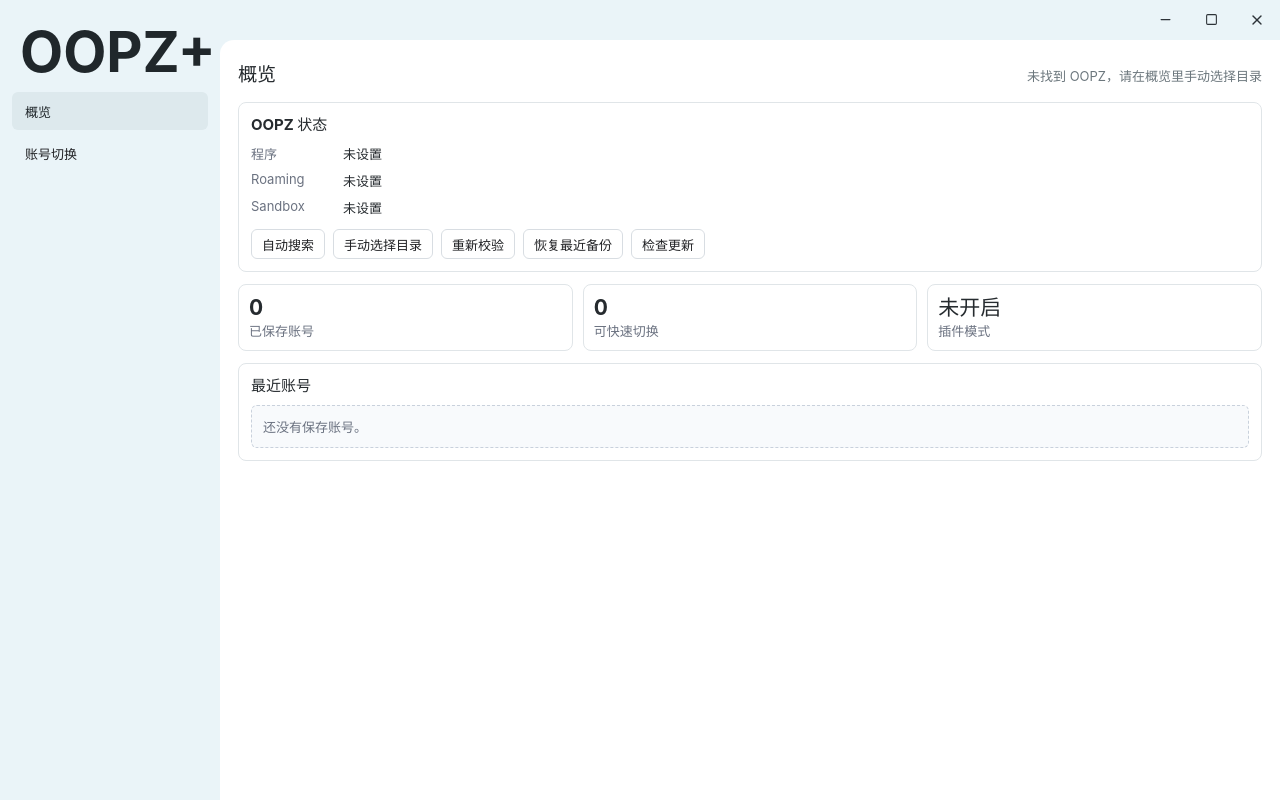
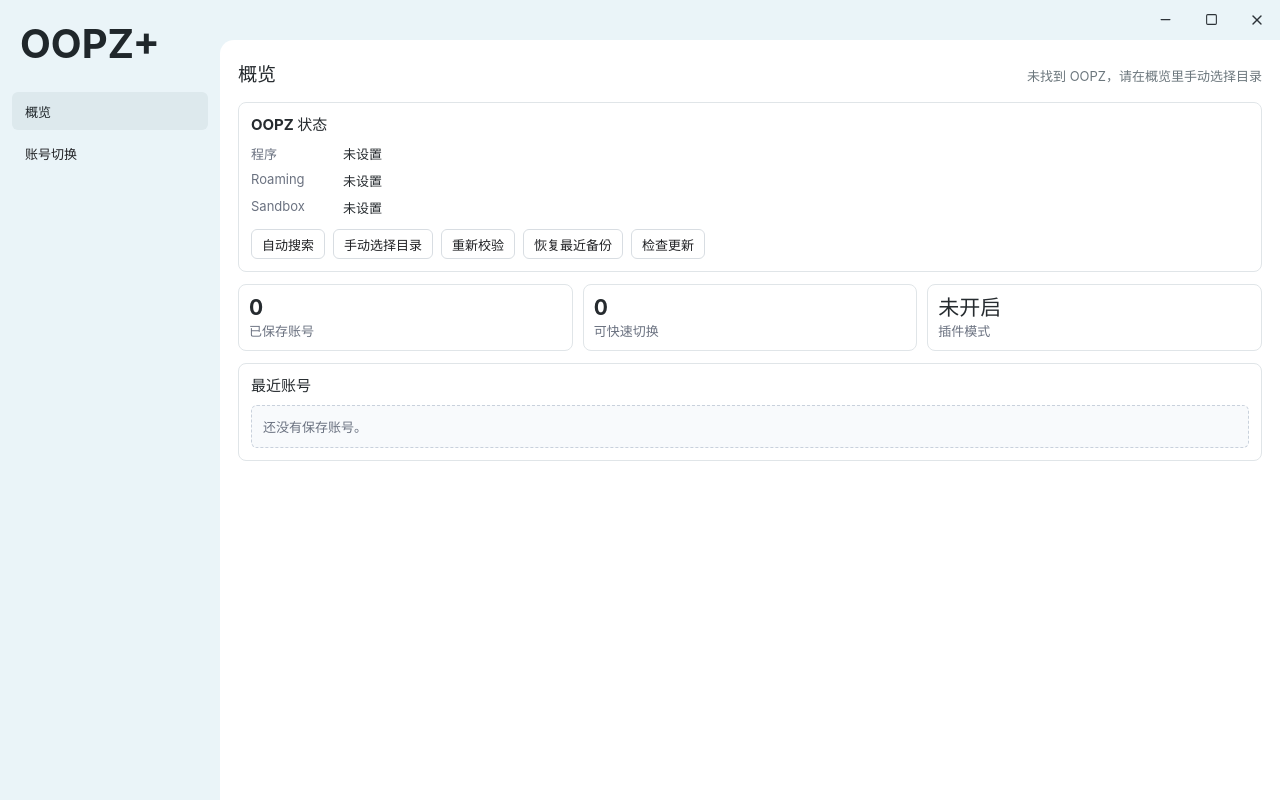
Before and after one commit to M4rkzzz/NEA, a React (Vite) app: page / in a window 1280 px wide. Built offline with nearby package versions, Linux system fonts and the light colour scheme.

Commit message:
ui: tune brand size

```diff
--- a/src/App.css
+++ b/src/App.css
@@ -107,8 +107,8 @@ button.primary {
   top: 20px;
   left: 20px;
   color: #20272b;
-  font-size: 56px;
-  line-height: 64px;
+  font-size: 40px;
+  line-height: 48px;
   font-weight: 700;
   letter-spacing: 0;
 }
```
